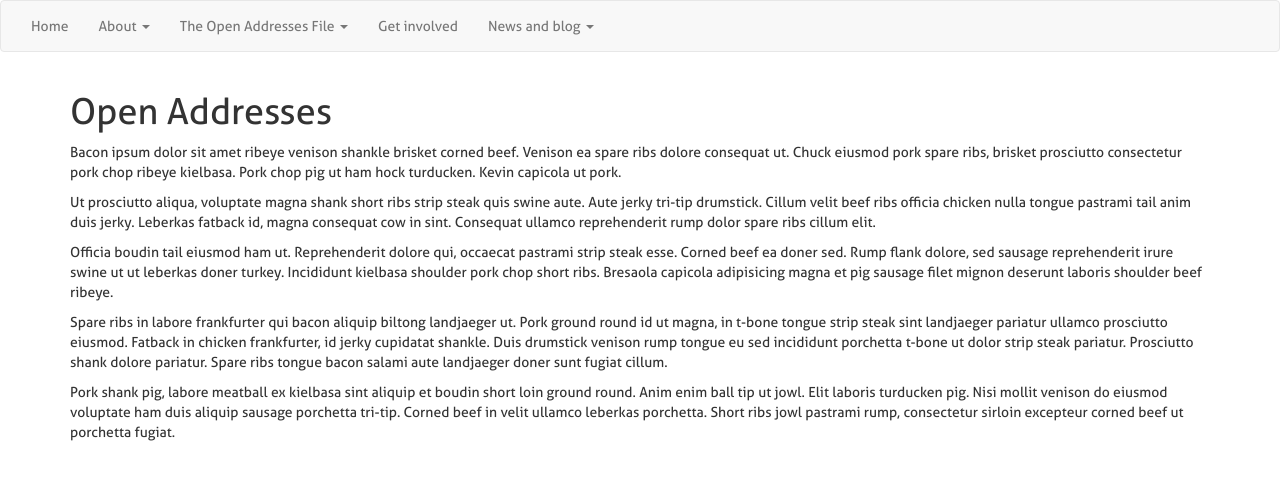
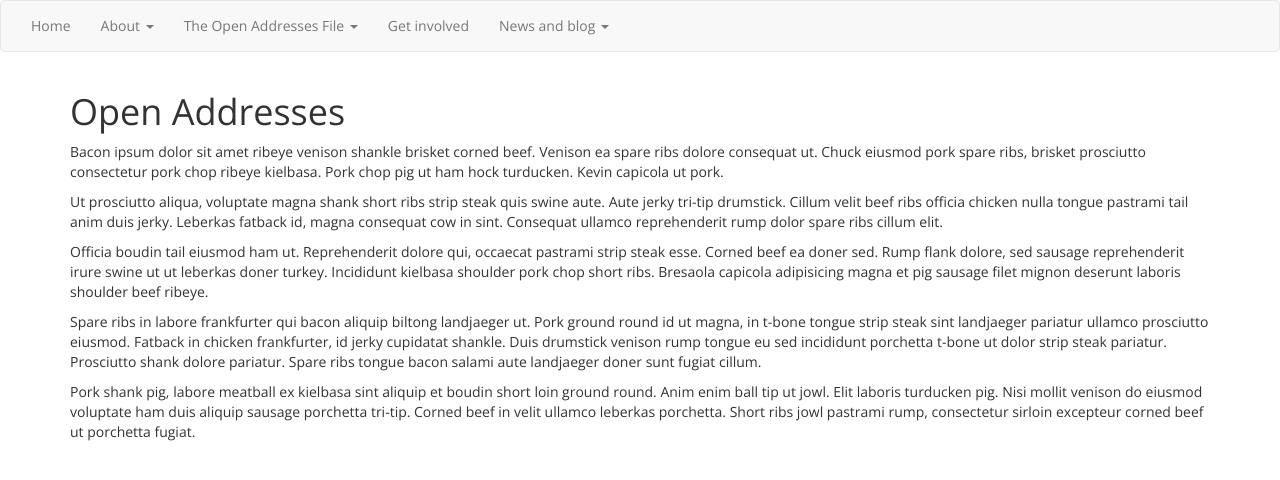
Before and after one commit to OpenAddressesUK/OLD_openaddressesuk.github.io, a Jekyll site: the page built from index.md, in a window 1280 px wide. Shown: the top 480 px of the page. Built offline with Jekyll 4.4.1, drawn with Linux system fonts in a browser that asks for light colours; nearby versions of some CDN libraries.

Commit message:
Dump aller

```diff
--- a/_sass/bootstrap-custom.scss
+++ b/_sass/bootstrap-custom.scss
@@ -1,3 +1,3 @@
 $brand-primary: #ff6700;
 
-$font-family-sans-serif: "Aller", "Open Sans", sans-serif;
+$font-family-sans-serif: "Open Sans", sans-serif;
```
